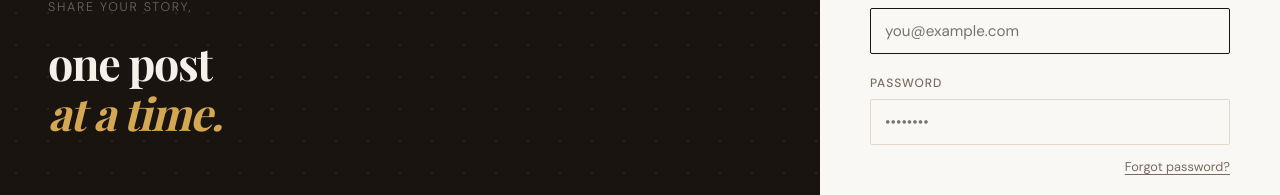
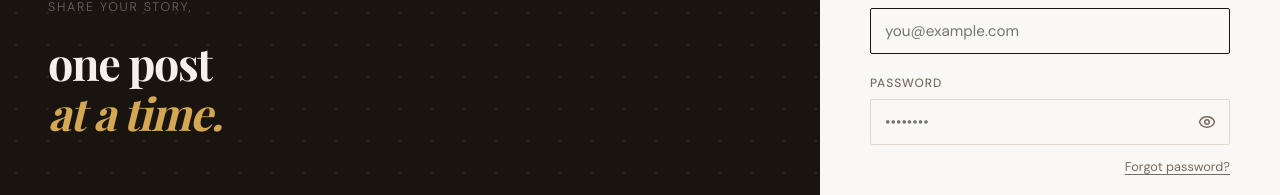
Before and after one commit to ShanPla/mini-social-app, a React (Vite) app in the folder frontend/: page /login in a window 1280 px wide. Shown: the part 323-518 px from the top of the page. Built offline with nearby package versions, Linux system fonts and the light colour scheme; no server answers; a web font is replaced by a local one.

Commit message:
feat: show or hide password with an eye button on sign in, register and password forms

```diff
--- a/frontend/src/components/PasswordForm/PasswordForm.tsx
+++ b/frontend/src/components/PasswordForm/PasswordForm.tsx
@@ -1,6 +1,7 @@
 import { useState, useId } from 'react';
 import { supabase } from '../../lib/supabaseClient';
 import { friendlyAuthError } from '../../lib/authErrors';
+import PasswordInput from '../PasswordInput/PasswordInput';
 import '../../pages/Login/Login.css';
 
 type Props = {
@@ -39,9 +40,8 @@ export default function PasswordForm({ submitLabel = 'Set new password', onDone,
     <form onSubmit={handleSubmit} className="login-form">
       <div className="form-group">
         <label htmlFor={`${id}-new`}>New password</label>
-        <input
+        <PasswordInput
           id={`${id}-new`}
-          type="password"
           value={password}
           onChange={(e) => setPassword(e.target.value)}
           placeholder="••••••••"
@@ -53,9 +53,8 @@ export default function PasswordForm({ submitLabel = 'Set new password', onDone,
       </div>
       <div className="form-group">
         <label htmlFor={`${id}-confirm`}>Confirm new password</label>
-        <input
+        <PasswordInput
           id={`${id}-confirm`}
-          type="password"
           value={confirm}
           onChange={(e) => setConfirm(e.target.value)}
           placeholder="••••••••"
--- /dev/null
+++ b/frontend/src/components/PasswordInput/PasswordInput.css
@@ -0,0 +1,40 @@
+.password-input {
+  position: relative;
+  display: flex;
+}
+
+.password-input input {
+  flex: 1;
+  min-width: 0;
+  /* Room for the eye button so text never runs under it */
+  padding-right: 46px;
+}
+
+/* Edge draws its own reveal eye on password fields; ours replaces it */
+.password-input input::-ms-reveal,
+.password-input input::-ms-clear {
+  display: none;
+}
+
+.password-input-toggle {
+  position: absolute;
+  top: 50%;
+  right: 6px;
+  transform: translateY(-50%);
+  display: flex;
+  align-items: center;
+  justify-content: center;
+  width: 34px;
+  height: 34px;
+  padding: 0;
+  border: 0;
+  border-radius: var(--radius);
+  background: none;
+  color: var(--ink-muted);
+  cursor: pointer;
+  transition: color 0.2s;
+}
+
+.password-input-toggle:hover {
+  color: var(--ink);
+}
--- /dev/null
+++ b/frontend/src/components/PasswordInput/PasswordInput.tsx
@@ -0,0 +1,31 @@
+import { useState } from 'react';
+import { Eye, EyeOff } from 'lucide-react';
+import './PasswordInput.css';
+
+type Props = Omit<React.InputHTMLAttributes<HTMLInputElement>, 'type'>;
+
+/*
+ * A password field with an eye button that shows or hides what was typed.
+ * Takes the same props as a plain <input>, so it drops into a .form-group.
+ */
+export default function PasswordInput(props: Props) {
+  const [shown, setShown] = useState(false);
+
+  return (
+    <div className="password-input">
+      <input {...props} type={shown ? 'text' : 'password'} />
+      <button
+        type="button"
+        className="password-input-toggle"
+        onClick={() => setShown((s) => !s)}
+        /* A mouse click leaves the caret in the field so typing carries on */
+        onMouseDown={(e) => e.preventDefault()}
+        aria-label={shown ? 'Hide password' : 'Show password'}
+        aria-controls={props.id}
+        title={shown ? 'Hide password' : 'Show password'}
+      >
+        {shown ? <EyeOff size={18} aria-hidden="true" /> : <Eye size={18} aria-hidden="true" />}
+      </button>
+    </div>
+  );
+}
--- a/frontend/src/pages/Login/Login.tsx
+++ b/frontend/src/pages/Login/Login.tsx
@@ -5,6 +5,7 @@ import { usePageTitle } from '../../lib/usePageTitle';
 import { friendlyAuthError, isUnconfirmedEmail } from '../../lib/authErrors';
 import { useToast } from '../../context/ToastContext';
 import AuthLayout from '../../components/AuthLayout/AuthLayout';
+import PasswordInput from '../../components/PasswordInput/PasswordInput';
 import './Login.css';
 
 export default function Login() {
@@ -68,13 +69,13 @@ export default function Login() {
         </div>
         <div className="form-group">
           <label htmlFor={`${id}-password`}>Password</label>
-          <input
+          <PasswordInput
             id={`${id}-password`}
-            type="password"
             value={password}
             onChange={(e) => setPassword(e.target.value)}
             placeholder="••••••••"
             required
+            autoComplete="current-password"
           />
         </div>
 
--- a/frontend/src/pages/Register/Register.tsx
+++ b/frontend/src/pages/Register/Register.tsx
@@ -4,6 +4,7 @@ import { supabase } from '../../lib/supabaseClient';
 import { usePageTitle } from '../../lib/usePageTitle';
 import { friendlyAuthError } from '../../lib/authErrors';
 import { useToast } from '../../context/ToastContext';
+import PasswordInput from '../../components/PasswordInput/PasswordInput';
 import './Register.css';
 
 export default function Register() {
@@ -119,14 +120,14 @@ export default function Register() {
 
           <div className="form-group">
             <label htmlFor={`${id}-password`}>Password</label>
-            <input
+            <PasswordInput
               id={`${id}-password`}
-              type="password"
               value={password}
               onChange={(e) => setPassword(e.target.value)}
               placeholder="Min. 6 characters"
               required
               minLength={6}
+              autoComplete="new-password"
             />
           </div>
 
```
